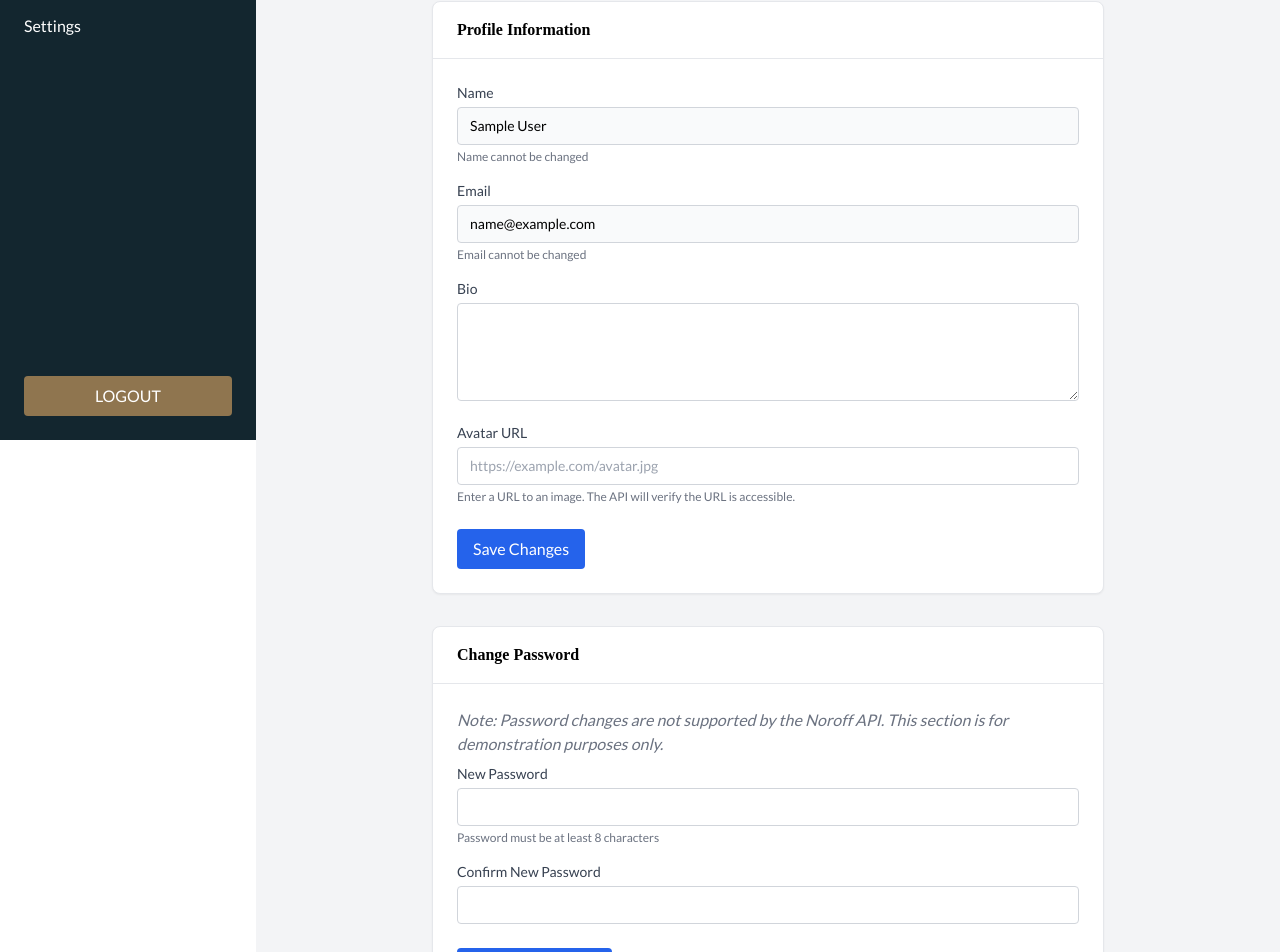
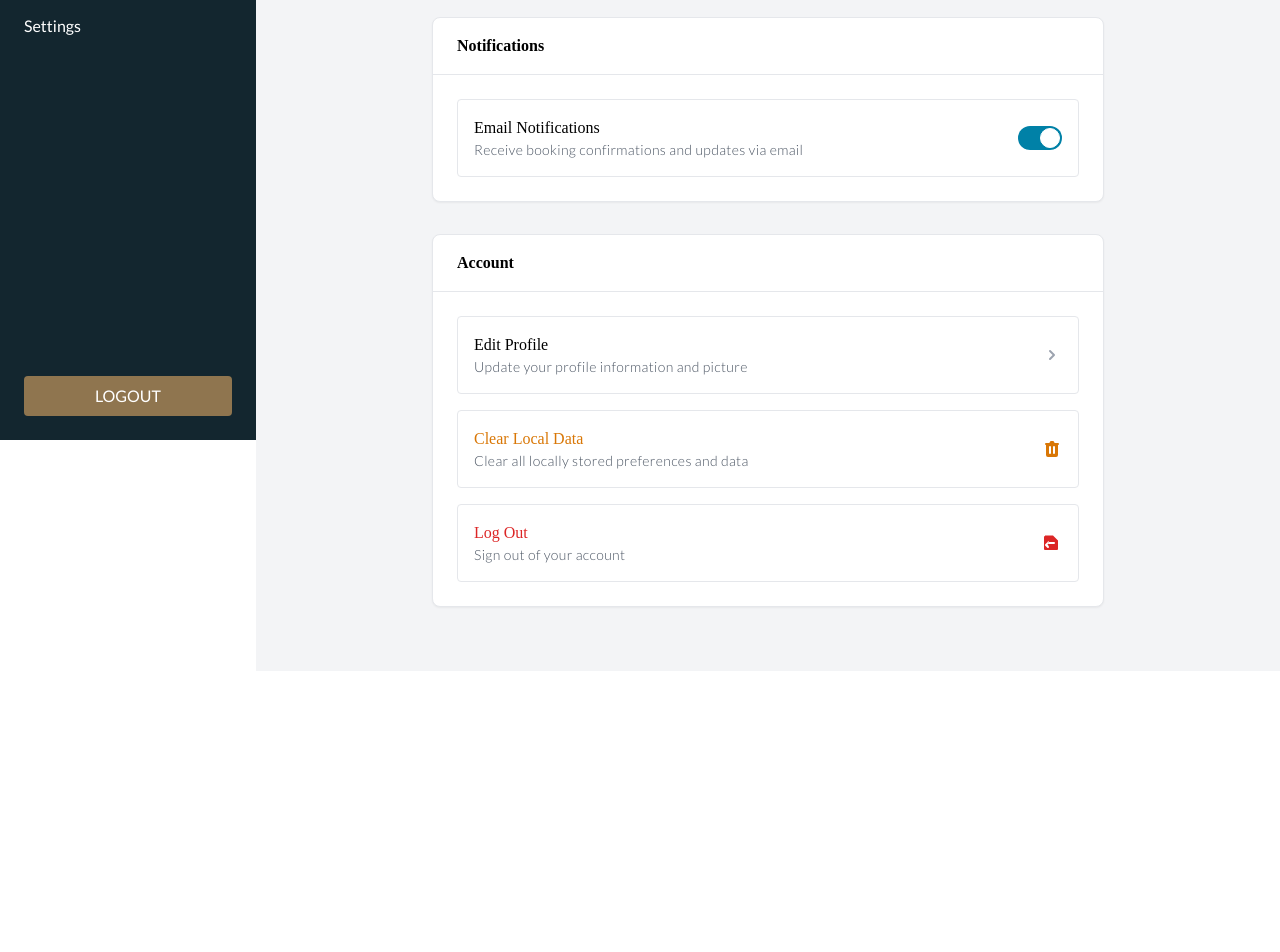
Before and after one commit to RosarioBA/holidaze-booking-app, a React (Vite) app: page /settings in a window 1280 px wide. Shown: the part 360-1312 px from the top of the page. After the commit the page ends 1031 px from the top, so only its background shows below. Built offline with nearby package versions, Linux system fonts and the light colour scheme; sample sign-in values are in the browser's storage; a web font is replaced by a local one.

Commit message:
Redesign settings page with functional toggles and improved accessibility

```diff
--- a/src/pages/dashboard/SettingsPage.tsx
+++ b/src/pages/dashboard/SettingsPage.tsx
@@ -1,237 +1,95 @@
 // src/pages/dashboard/SettingsPage.tsx
 import React, { useState, useEffect } from 'react';
-import { Link } from 'react-router-dom';
+import { Link, useNavigate } from 'react-router-dom';
 import { useAuth } from '../../contexts/AuthContext';
 
 const SettingsPage: React.FC = () => {
-  const { user, token, updateUser } = useAuth();
-  const AVATAR_STORAGE_KEY = `holidaze_avatar_url_${user?.name}`;
-  const [name, setName] = useState(user?.name || '');
-  const [bio, setBio] = useState(user?.bio || '');
-  const [avatarUrl, setAvatarUrl] = useState(user?.avatar?.url || '');
-  const [venueManager, setVenueManager] = useState(user?.venueManager || false);
-  const [password, setPassword] = useState('');
-  const [confirmPassword, setConfirmPassword] = useState('');
-  const [isLoading, setIsLoading] = useState(false);
-  const [isVenueManagerLoading, setIsVenueManagerLoading] = useState(false);
+  const { user, token, updateUser, logout } = useAuth();
+  const navigate = useNavigate();
+  const AVATAR_STORAGE_KEY = user ? `holidaze_avatar_url_${user.name}_${user.venueManager ? 'manager' : 'customer'}` : '';
+  const BANNER_STORAGE_KEY = user ? `holidaze_banner_url_${user.name}_${user.venueManager ? 'manager' : 'customer'}` : '';
+
+  const [darkMode, setDarkMode] = useState(() => {
+    return localStorage.getItem('darkMode') === 'true';
+  });
+
+  const [emailNotifications, setEmailNotifications] = useState(() => {
+    return localStorage.getItem('emailNotifications') !== 'false'; // Default to true
+  });
+
+  const [showConfirmLogout, setShowConfirmLogout] = useState(false);
+  const [showConfirmClearData, setShowConfirmClearData] = useState(false);
   const [message, setMessage] = useState<{ type: 'success' | 'error', text: string } | null>(null);
-  const [venueManagerMessage, setVenueManagerMessage] = useState<{ type: 'success' | 'error', text: string } | null>(null);
 
-  // Update form fields when user data changes
-  useEffect(() => {
-    if (user) {
-      setName(user.name || '');
-      setBio(user.bio || '');
-      setAvatarUrl(user.avatar?.url || '');
-      setVenueManager(user.venueManager || false);
-    }
-  }, [user]);
+  // Toggle dark mode
+  const handleDarkModeToggle = () => {
+    const newDarkMode = !darkMode;
+    setDarkMode(newDarkMode);
+    localStorage.setItem('darkMode', newDarkMode.toString());
 
-  const handleProfileUpdate = async (e: React.FormEvent) => {
-    e.preventDefault();
-
-    if (!user || !token) {
-      setMessage({
-        type: 'error',
-        text: 'Not authenticated. Please log in again.'
-      });
-      return;
+    // Actual implementation would apply dark mode classes to the document
+    if (newDarkMode) {
+      document.documentElement.classList.add('dark-mode');
+    } else {
+      document.documentElement.classList.remove('dark-mode');
     }
 
-    setIsLoading(true);
-    setMessage(null);
+    setMessage({
+      type: 'success',
+      text: `Dark mode ${newDarkMode ? 'enabled' : 'disabled'}`
+    });
 
-    try {
-      // Build the update data
-      const updateData: any = {};
-
-      if (bio !== (user.bio || '')) {
-        updateData.bio = bio;
-      }
-
-      if (avatarUrl !== (user.avatar?.url || '')) {
-        updateData.avatar = {
-          url: avatarUrl,
-          alt: `${user.name}'s profile picture`
-        };
-      }
-
-      // Only make the API call if there are changes
-      if (Object.keys(updateData).length > 0) {
-        console.log('Updating profile with data:', updateData);
-
-        try {
-          const response = await fetch(`https://v2.api.noroff.dev/holidaze/profiles/${user.name}`, {
-            method: 'PUT',
-            headers: {
-              'Content-Type': 'application/json',
-              'Authorization': `Bearer ${token}`
-            },
-            body: JSON.stringify(updateData)
-          });
-
-          const data = await response.json();
-          console.log('Profile update response:', data);
-
-          if (!response.ok) {
-            // API call failed, but we'll still update locally
-            console.warn('API call failed but updating locally');
-
-            // Update the user in context anyway (local update)
-            const updatedUser = {
-              ...user,
-              ...updateData
-            };
-
-            updateUser(updatedUser);
-
-            // If avatar was updated, also store it in localStorage
-            if (updateData.avatar) {
-              localStorage.setItem(AVATAR_STORAGE_KEY, avatarUrl);
-            }
-
-            setMessage({
-              type: 'success',
-              text: 'Profile updated locally (API update failed)'
-            });
-          } else {
-            // API call succeeded
-            // Update the user in context
-            updateUser({
-              ...user,
-              ...data.data
-            });
-
-            // If avatar was updated, also store it in localStorage
-            if (updateData.avatar) {
-              localStorage.setItem(AVATAR_STORAGE_KEY, avatarUrl);
-            }
-
-            setMessage({
-              type: 'success',
-              text: 'Profile updated successfully'
-            });
-          }
-        } catch (error) {
-          console.error('API error:', error);
-
-          // Update locally despite API error
-          const updatedUser = {
-            ...user,
-            ...updateData
-          };
-
-          updateUser(updatedUser);
-
-          // If avatar was updated, also store it in localStorage
-          if (updateData.avatar) {
-            localStorage.setItem(AVATAR_STORAGE_KEY, avatarUrl);
-          }
-
-          setMessage({
-            type: 'success',
-            text: 'Profile updated locally (API call failed)'
-          });
-        }
-      } else {
-        setMessage({
-          type: 'success',
-          text: 'No changes to save'
-        });
-      }
-    } catch (error: any) {
-      console.error('Error updating profile:', error);
-      setMessage({
-        type: 'error',
-        text: error.message || 'Failed to update profile. Please try again.'
-      });
-    } finally {
-      setIsLoading(false);
-    }
+    // Clear message after 3 seconds
+    setTimeout(() => setMessage(null), 3000);
   };
 
-  const handlePasswordUpdate = async (e: React.FormEvent) => {
-    e.preventDefault();
+  // Toggle email notifications
+  const handleEmailNotificationsToggle = () => {
+    const newEmailNotifications = !emailNotifications;
+    setEmailNotifications(newEmailNotifications);
+    localStorage.setItem('emailNotifications', newEmailNotifications.toString());
 
-    if (password !== confirmPassword) {
-      setMessage({
-        type: 'error',
-        text: 'Passwords do not match'
-      });
-      return;
-    }
+    setMessage({
+      type: 'success',
+      text: `Email notifications ${newEmailNotifications ? 'enabled' : 'disabled'}`
+    });
 
-    setIsLoading(true);
-    setMessage(null);
-
-    // Note: the Noroff API doesn't have a password update endpoint
-    try {
-      // Simulate API call since the API doesn't support password changes
-      await new Promise(resolve => setTimeout(resolve, 1000));
-
-      setMessage({
-        type: 'success',
-        text: 'Password update functionality is not implemented in the API'
-      });
-
-      setPassword('');
-      setConfirmPassword('');
-    } catch (error) {
-      setMessage({
-        type: 'error',
-        text: 'Failed to update password. Please try again.'
-      });
-    } finally {
-      setIsLoading(false);
-    }
+    // Clear message after 3 seconds
+    setTimeout(() => setMessage(null), 3000);
   };
 
-  // Handle venue manager toggle - now updates locally only
-  const handleVenueManagerToggle = async () => {
-    if (!user) {
-      setVenueManagerMessage({
-        type: 'error',
-        text: 'Not authenticated. Please log in again.'
-      });
-      return;
-    }
+  // Handle logout
+  const handleLogout = () => {
+    // Hide confirm dialog
+    setShowConfirmLogout(false);
 
-    const newStatus = !venueManager;
-    setIsVenueManagerLoading(true);
-    setVenueManagerMessage(null);
+    // Clear any localStorage data
+    localStorage.removeItem(AVATAR_STORAGE_KEY);
+    localStorage.removeItem(BANNER_STORAGE_KEY);
 
-    try {
-      console.log(`Updating venue manager status from ${venueManager} to ${newStatus}`);
+    // Call the logout function from auth context
+    logout();
 
-      // Skip the API call and update locally instead
-      const updatedUser = {
-        ...user,
-        venueManager: newStatus
-      };
+    // Navigate to home page
+    navigate('/');
+  };
 
-      // Update local state
-      setVenueManager(newStatus);
+  // Handle clearing all data
+  const handleClearData = () => {
+    setShowConfirmClearData(false);
 
-      // Update the user in context
-      updateUser(updatedUser);
+    // Clear localStorage data
+    localStorage.clear();
 
-      setVenueManagerMessage({
-        type: 'success',
-        text: `You are ${newStatus ? 'now' : 'no longer'} a venue manager. (Updated locally)`
-      });
+    setMessage({
+      type: 'success',
+      text: 'All local data has been cleared'
+    });
 
-      console.log('Venue manager status updated locally:', newStatus);
-    } catch (error: any) {
-      console.error('Error updating venue manager status:', error);
-      setVenueManagerMessage({
-        type: 'error',
-        text: error.message || 'Failed to update venue manager status'
-      });
-      // Revert the local state if there's an error
-      setVenueManager(user.venueManager);
-    } finally {
-      setIsVenueManagerLoading(false);
-    }
+    // Clear message after 3 seconds and refresh the page
+    setTimeout(() => {
+      window.location.reload();
+    }, 2000);
   };
 
   return (
@@ -246,172 +104,162 @@ const SettingsPage: React.FC = () => {
         </div>
       )}
 
-      {/* Venue Manager Section */}
+      {/* Appearance Settings */}
       <div className="bg-white rounded-lg shadow-sm border border-gray-200 mb-8">
-        <h2 className="border-b border-gray-200 px-6 py-4 font-semibold font-averia">Account Type</h2>
+        <h2 className="border-b border-gray-200 px-6 py-4 font-semibold font-averia">Appearance</h2>
         <div className="p-6">
-          {venueManagerMessage && (
-            <div className={`mb-4 p-3 rounded ${
-              venueManagerMessage.type === 'success' ? 'bg-green-50 text-green-700' : 'bg-red-50 text-red-700'
-            } text-sm`}>
-              {venueManagerMessage.text}
-            </div>
-          )}
+          {/* Dark Mode Toggle */}
+          <div className="flex items-center justify-between p-4 border rounded mb-4">
+            <label htmlFor="darkModeToggle" className="flex-grow cursor-pointer">
+              <h3 className="font-medium font-averia">Dark Mode</h3>
+              <p className="text-sm text-gray-600 font-light tracking-wide">
+                Switch to dark theme for comfortable night viewing
+              </p>
+            </label>
 
-          <div className="flex items-center justify-between p-4 border rounded">
-            <div>
-              <h3 className="font-medium font-averia">Venue Manager Status</h3>
-              <p className="text-sm text-gray-600 font-light tracking-wide">
-                {venueManager
-                  ? 'You can create and manage venues'
-                  : 'Become a venue manager to list your properties'}
-              </p>
-            </div>
-
-            <label className="relative inline-flex items-center cursor-pointer">
+            <label htmlFor="darkModeToggle" className="relative inline-flex items-center cursor-pointer">
               <input
+                id="darkModeToggle"
                 type="checkbox"
-                checked={venueManager}
-                onChange={handleVenueManagerToggle}
+                checked={darkMode}
+                onChange={handleDarkModeToggle}
                 className="sr-only peer"
-                disabled={isVenueManagerLoading}
-                title="Toggle venue manager status"
+                aria-label="Toggle dark mode"
               />
-              <div className={`relative w-11 h-6 bg-gray-200 rounded-full peer peer-focus:ring-4 peer-focus:ring-blue-300 peer-checked:after:translate-x-full peer-checked:after:border-white after:content-[''] after:absolute after:top-0.5 after:left-[2px] after:bg-white after:border-gray-300 after:border after:rounded-full after:h-5 after:w-5 after:transition-all peer-checked:bg-blue-600 ${isVenueManagerLoading ? 'opacity-50' : ''}`}></div>
+              <span className="relative w-11 h-6 bg-gray-200 rounded-full peer peer-focus:ring-4 peer-focus:ring-blue-300 peer-checked:after:translate-x-full peer-checked:after:border-white after:content-[''] after:absolute after:top-0.5 after:left-[2px] after:bg-white after:border-gray-300 after:border after:rounded-full after:h-5 after:w-5 after:transition-all peer-checked:bg-[#0081A7]"></span>
             </label>
           </div>
-
-          {venueManager && (
-            <div className="mt-4">
-              <Link
-                to="/venue-manager/dashboard"
-                className="inline-block bg-[#0081A7] text-white px-4 py-2 rounded hover:bg-[#13262F]"
-              >
-                Go to Venue Manager Dashboard
-              </Link>
-            </div>
-          )}
         </div>
       </div>
 
+      {/* Notification Settings */}
       <div className="bg-white rounded-lg shadow-sm border border-gray-200 mb-8">
-       <h2 className="border-b border-gray-200 px-6 py-4 font-semibold font-averia">Profile Information</h2>
-        <form onSubmit={handleProfileUpdate} className="p-6">
-          <div className="mb-4">
-            <label htmlFor="name" className="block text-sm font-medium text-gray-700 mb-1">
-              Name
+        <h2 className="border-b border-gray-200 px-6 py-4 font-semibold font-averia">Notifications</h2>
+        <div className="p-6">
+          {/* Email Notifications Toggle */}
+          <div className="flex items-center justify-between p-4 border rounded">
+            <label htmlFor="emailNotificationsToggle" className="flex-grow cursor-pointer">
+              <h3 className="font-medium font-averia">Email Notifications</h3>
+              <p className="text-sm text-gray-600 font-light tracking-wide">
+                Receive booking confirmations and updates via email
+              </p>
             </label>
-            <input
-              type="text"
-              id="name"
-              value={name}
-              disabled // Name cannot be changed in the API
-              className="w-full px-3 py-2 border border-gray-300 rounded text-sm bg-gray-50"
-            />
-            <p className="mt-1 text-xs text-gray-500">Name cannot be changed</p>
+
+            <label htmlFor="emailNotificationsToggle" className="relative inline-flex items-center cursor-pointer">
+              <input
+                id="emailNotificationsToggle"
+                type="checkbox"
+                checked={emailNotifications}
+                onChange={handleEmailNotificationsToggle}
+                className="sr-only peer"
+                aria-label="Toggle email notifications"
+              />
+              <span className="relative w-11 h-6 bg-gray-200 rounded-full peer peer-focus:ring-4 peer-focus:ring-blue-300 peer-checked:after:translate-x-full peer-checked:after:border-white after:content-[''] after:absolute after:top-0.5 after:left-[2px] after:bg-white after:border-gray-300 after:border after:rounded-full after:h-5 after:w-5 after:transition-all peer-checked:bg-[#0081A7]"></span>
+            </label>
           </div>
+        </div>
+      </div>
 
-          <div className="mb-4">
-            <label htmlFor="email" className="block text-sm font-medium text-gray-700 mb-1">
-              Email
-            </label>
-            <input
-              type="email"
-              id="email"
-              value={user?.email || ''}
-              disabled
-              className="w-full px-3 py-2 border border-gray-300 rounded text-sm bg-gray-50"
-            />
-            <p className="mt-1 text-xs text-gray-500">Email cannot be changed</p>
-          </div>
-
-          <div className="mb-4">
-            <label htmlFor="bio" className="block text-sm font-medium text-gray-700 mb-1">
-              Bio
-            </label>
-            <textarea
-              id="bio"
-              value={bio}
-              onChange={(e) => setBio(e.target.value)}
-              rows={4}
-              className="w-full px-3 py-2 border border-gray-300 rounded text-sm focus:outline-none focus:ring-2 focus:ring-blue-500"
-            />
-          </div>
-
-          <div className="mb-6">
-            <label htmlFor="avatar" className="block text-sm font-medium text-gray-700 mb-1">
-              Avatar URL
-            </label>
-            <input
-              type="url"
-              id="avatar"
-              value={avatarUrl}
-              onChange={(e) => setAvatarUrl(e.target.value)}
-              className="w-full px-3 py-2 border border-gray-300 rounded text-sm focus:outline-none focus:ring-2 focus:ring-blue-500"
-              placeholder="https://example.com/avatar.jpg"
-            />
-            <p className="mt-1 text-xs text-gray-500">
-              Enter a URL to an image. The API will verify the URL is accessible.
-            </p>
-          </div>
+      {/* Account Actions */}
+      <div className="bg-white rounded-lg shadow-sm border border-gray-200 mb-8">
+        <h2 className="border-b border-gray-200 px-6 py-4 font-semibold font-averia">Account</h2>
+        <div className="p-6">
+          <Link to="/profile" className="flex items-center justify-between p-4 border rounded mb-4 hover:bg-gray-50">
+            <div>
+              <h3 className="font-medium font-averia">Edit Profile</h3>
+              <p className="text-sm text-gray-600 font-light tracking-wide">
+                Update your profile information and picture
+              </p>
+            </div>
+            <svg xmlns="http://www.w3.org/2000/svg" className="h-5 w-5 text-gray-400" viewBox="0 0 20 20" fill="currentColor" aria-hidden="true">
+              <path fillRule="evenodd" d="M7.293 14.707a1 1 0 010-1.414L10.586 10 7.293 6.707a1 1 0 011.414-1.414l4 4a1 1 0 010 1.414l-4 4a1 1 0 01-1.414 0z" clipRule="evenodd" />
+            </svg>
+          </Link>
 
           <button
-            type="submit"
-            className="bg-blue-600 text-white py-2 px-4 rounded font-medium hover:bg-blue-700 transition duration-200"
-            disabled={isLoading}
+            onClick={() => setShowConfirmClearData(true)}
+            className="w-full flex items-center justify-between p-4 border rounded mb-4 hover:bg-gray-50 text-left"
+            aria-label="Clear local data"
           >
-            {isLoading ? 'Saving...' : 'Save Changes'}
+            <div>
+              <h3 className="font-medium text-amber-600 font-averia">Clear Local Data</h3>
+              <p className="text-sm text-gray-600 font-light tracking-wide">
+                Clear all locally stored preferences and data
+              </p>
+            </div>
+            <svg xmlns="http://www.w3.org/2000/svg" className="h-5 w-5 text-amber-600" viewBox="0 0 20 20" fill="currentColor" aria-hidden="true">
+              <path fillRule="evenodd" d="M9 2a1 1 0 00-.894.553L7.382 4H4a1 1 0 000 2v10a2 2 0 002 2h8a2 2 0 002-2V6a1 1 0 100-2h-3.382l-.724-1.447A1 1 0 0011 2H9zM7 8a1 1 0 012 0v6a1 1 0 11-2 0V8zm5-1a1 1 0 00-1 1v6a1 1 0 102 0V8a1 1 0 00-1-1z" clipRule="evenodd" />
+            </svg>
           </button>
-        </form>
+
+          <button
+            onClick={() => setShowConfirmLogout(true)}
+            className="w-full flex items-center justify-between p-4 border rounded hover:bg-gray-50 text-left"
+            aria-label="Log out"
+          >
+            <div>
+              <h3 className="font-medium text-red-600 font-averia">Log Out</h3>
+              <p className="text-sm text-gray-600 font-light tracking-wide">
+                Sign out of your account
+              </p>
+            </div>
+            <svg xmlns="http://www.w3.org/2000/svg" className="h-5 w-5 text-red-600" viewBox="0 0 20 20" fill="currentColor" aria-hidden="true">
+              <path fillRule="evenodd" d="M3 3a1 1 0 00-1 1v12a1 1 0 001 1h12a1 1 0 001-1V7.414l-5-5H3zm3.707 7.707a1 1 0 10-1.414-1.414l-2 2a1 1 0 000 1.414l2 2a1 1 0 001.414-1.414L5.414 11H12a1 1 0 100-2H5.414l1.293-1.293z" clipRule="evenodd" />
+            </svg>
+          </button>
+        </div>
       </div>
 
-      <div className="bg-white rounded-lg shadow-sm border border-gray-200">
-       <h2 className="border-b border-gray-200 px-6 py-4 font-semibold font-averia">Change Password</h2>
-        <div className="p-6">
-          <p className="italic text-gray-500 mb-2">
-            Note: Password changes are not supported by the Noroff API. This section is for demonstration purposes only.
-          </p>
-          <form onSubmit={handlePasswordUpdate}>
-            <div className="mb-4">
-              <label htmlFor="password" className="block text-sm font-medium text-gray-700 mb-1">
-                New Password
-              </label>
-              <input
-                type="password"
-                id="password"
-                value={password}
-                onChange={(e) => setPassword(e.target.value)}
-                className="w-full px-3 py-2 border border-gray-300 rounded text-sm focus:outline-none focus:ring-2 focus:ring-blue-500"
-                required
-                minLength={8}
-              />
-              <p className="mt-1 text-xs text-gray-500">Password must be at least 8 characters</p>
+      {/* Confirmation Modals */}
+      {showConfirmLogout && (
+        <div className="fixed inset-0 bg-black bg-opacity-50 flex items-center justify-center z-50" role="dialog" aria-labelledby="logoutModalTitle">
+          <div className="bg-white rounded-lg p-6 max-w-md w-full">
+            <h3 id="logoutModalTitle" className="text-xl font-semibold mb-4 font-averia">Log Out</h3>
+            <p className="mb-6 text-gray-600">Are you sure you want to log out of your account?</p>
+            <div className="flex justify-end space-x-3">
+              <button
+                onClick={() => setShowConfirmLogout(false)}
+                className="px-4 py-2 border border-gray-300 rounded text-gray-700 hover:bg-gray-50"
+              >
+                Cancel
+              </button>
+              <button
+                onClick={handleLogout}
+                className="px-4 py-2 bg-red-600 text-white rounded hover:bg-red-700"
+              >
+                Log Out
+              </button>
             </div>
+          </div>
+        </div>
+      )}
 
-            <div className="mb-6">
-              <label htmlFor="confirmPassword" className="block text-sm font-medium text-gray-700 mb-1">
-                Confirm New Password
-              </label>
-              <input
-                type="password"
-                id="confirmPassword"
-                value={confirmPassword}
-                onChange={(e) => setConfirmPassword(e.target.value)}
-                className="w-full px-3 py-2 border border-gray-300 rounded text-sm focus:outline-none focus:ring-2 focus:ring-blue-500"
-                required
-              />
+      {showConfirmClearData && (
+        <div className="fixed inset-0 bg-black bg-opacity-50 flex items-center justify-center z-50" role="dialog" aria-labelledby="clearDataModalTitle">
+          <div className="bg-white rounded-lg p-6 max-w-md w-full">
+            <h3 id="clearDataModalTitle" className="text-xl font-semibold mb-4 font-averia">Clear Local Data</h3>
+            <p className="mb-6 text-gray-600">
+              This will clear all locally stored preferences and data. Your account information will remain intact.
+              <br /><br />
+              Are you sure you want to proceed?
+            </p>
+            <div className="flex justify-end space-x-3">
+              <button
+                onClick={() => setShowConfirmClearData(false)}
+                className="px-4 py-2 border border-gray-300 rounded text-gray-700 hover:bg-gray-50"
+              >
+                Cancel
+              </button>
+              <button
+                onClick={handleClearData}
+                className="px-4 py-2 bg-amber-600 text-white rounded hover:bg-amber-700"
+              >
+                Clear Data
+              </button>
             </div>
-
-            <button
-              type="submit"
-              className="bg-blue-600 text-white py-2 px-4 rounded font-medium hover:bg-blue-700 transition duration-200"
-              disabled={isLoading}
-            >
-              {isLoading ? 'Updating...' : 'Update Password'}
-            </button>
-          </form>
+          </div>
         </div>
-      </div>
+      )}
     </div>
   );
 };
```
